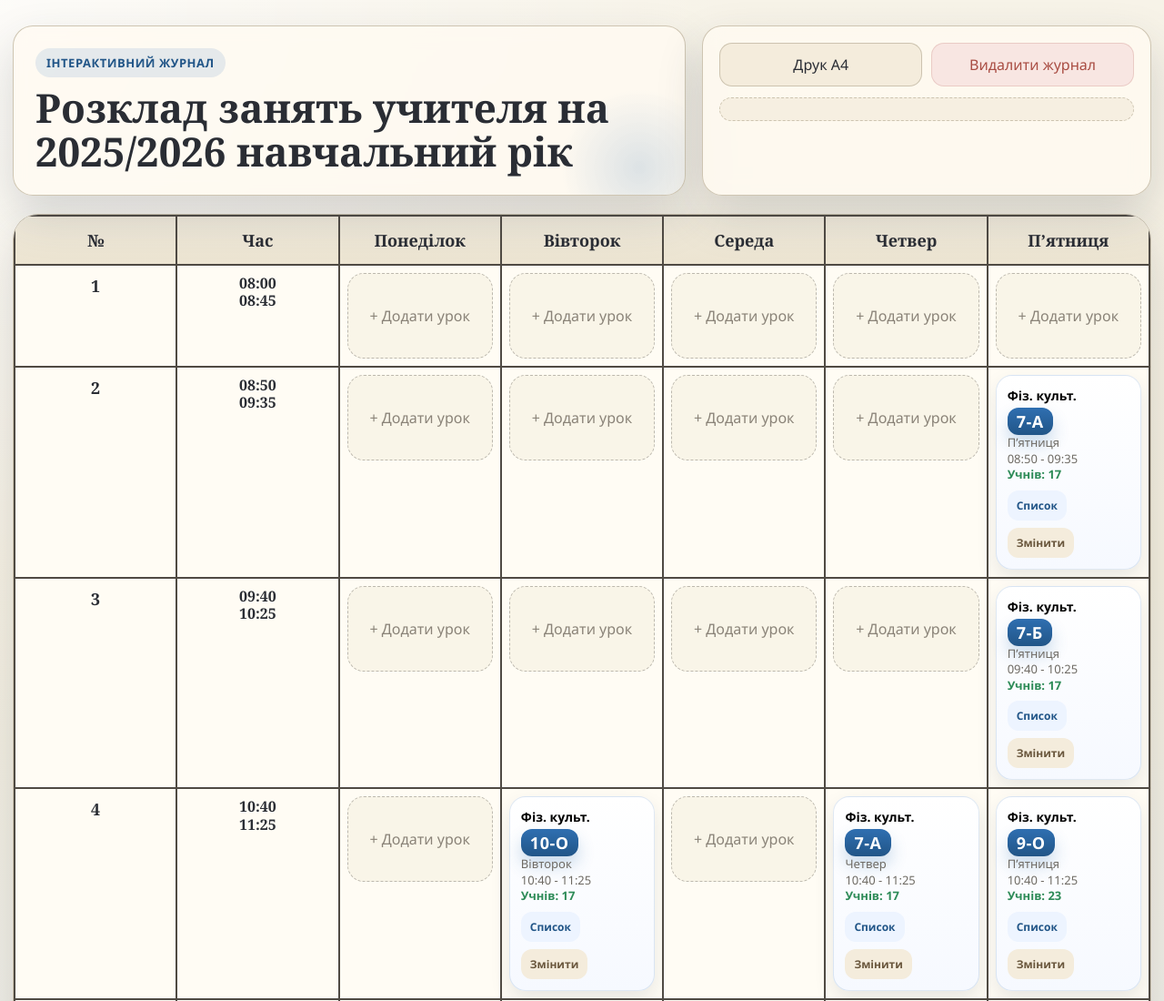
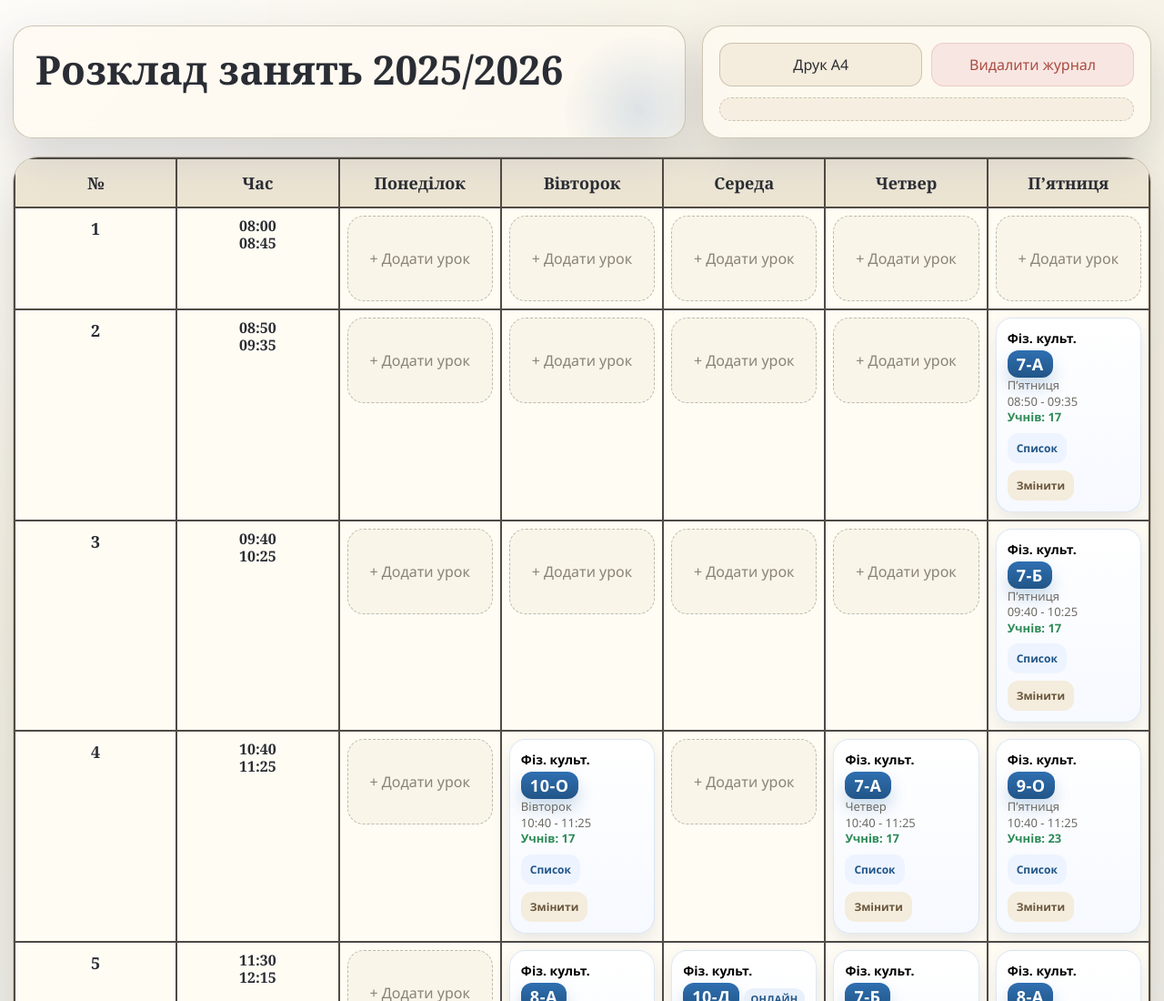
Before and after one commit to olegmilan2/school, a website: page schedule.html in a window 1280 px wide. Shown: the top 1100 px of the page at 91% size. Drawn offline with Linux system fonts and the light colour scheme.

Commit message:
Update schedule heading

```diff
--- a/schedule.html
+++ b/schedule.html
@@ -813,8 +813,7 @@
   <div class="page">
     <section class="hero">
       <div class="title-card">
-        <span class="eyebrow">Інтерактивний журнал</span>
-        <h1>Розклад занять учителя на 2025/2026 навчальний рік</h1>
+        <h1>Розклад занять 2025/2026</h1>
       </div>
 
       <aside class="toolbar">
```
